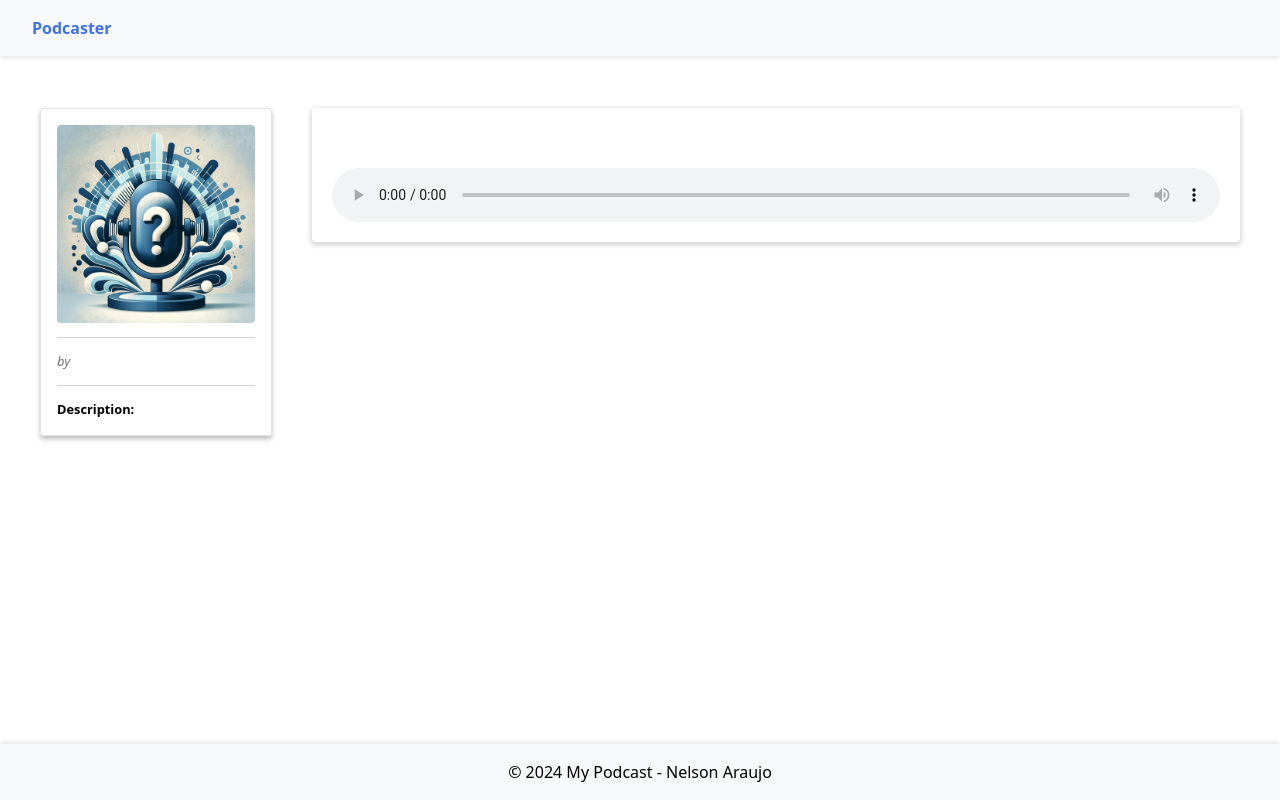
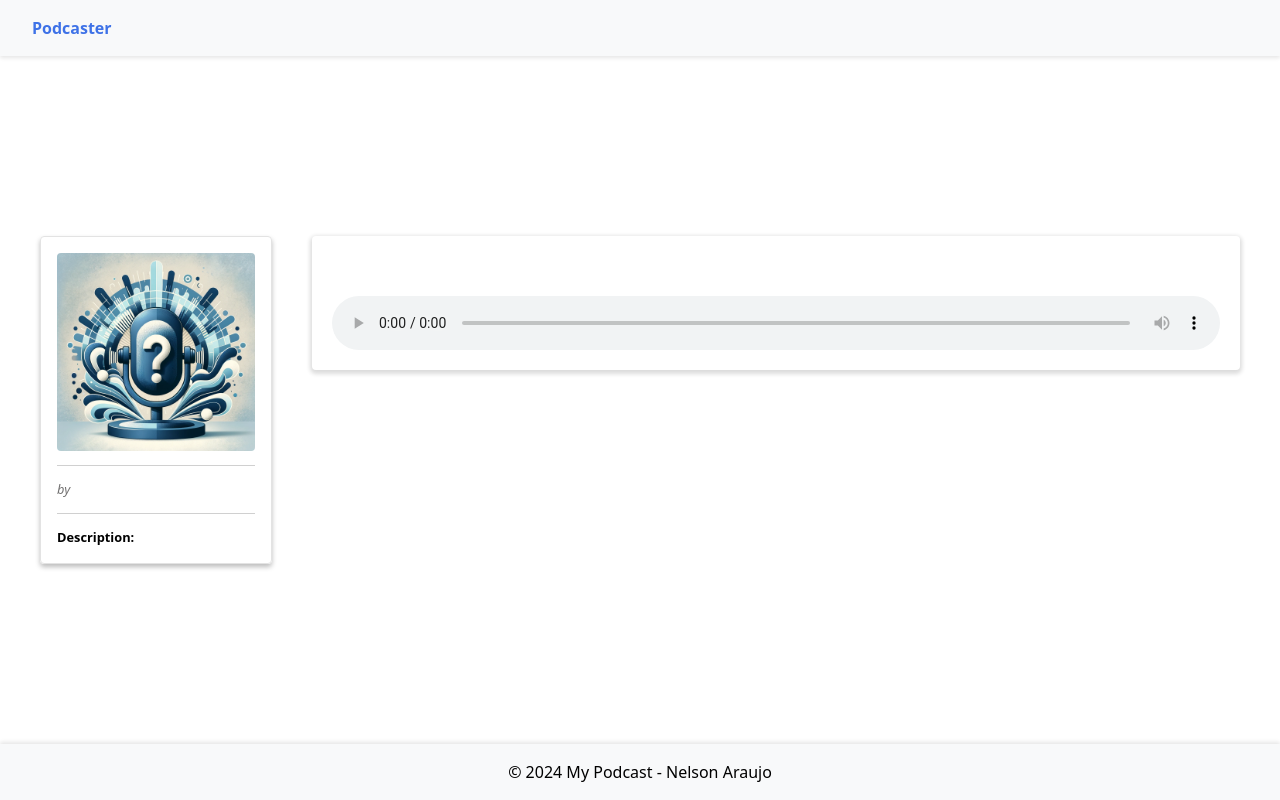
Before and after one commit to NelsonAraujo93/my-podcast, a Next.js app: page /podcast/1/episode/1 in a window 1280 px wide. Built offline with nearby package versions, Linux system fonts and the light colour scheme; no server answers.

Commit message:
Update sideMenu.module.css

```diff
--- a/src/app/styles/sideMenu.module.css
+++ b/src/app/styles/sideMenu.module.css
@@ -1,6 +1,6 @@
 .dashBoard {
   display: flex;
-  height: calc(100% - 136px);
+  height: auto;
   flex-direction: row;
   padding: 40px;
   box-sizing: border-box;
@@ -18,7 +18,6 @@
 @media screen and (max-width: 860px) {
   .dashBoard {
     flex-direction: column;
-    height: auto;
     align-items: center;
   }
 
```
